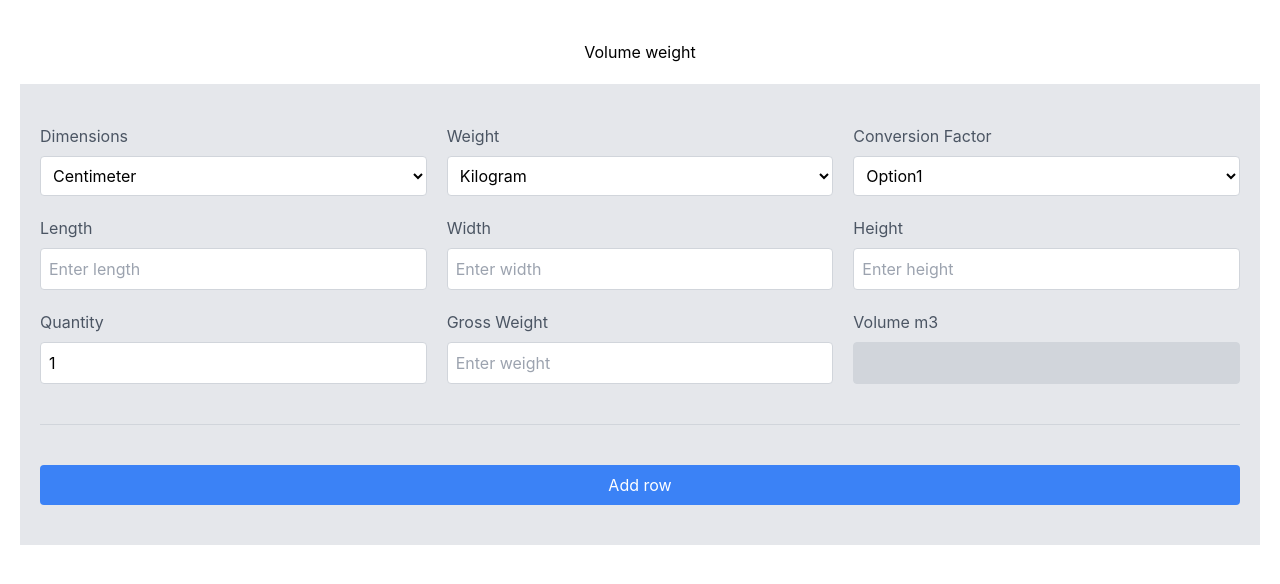
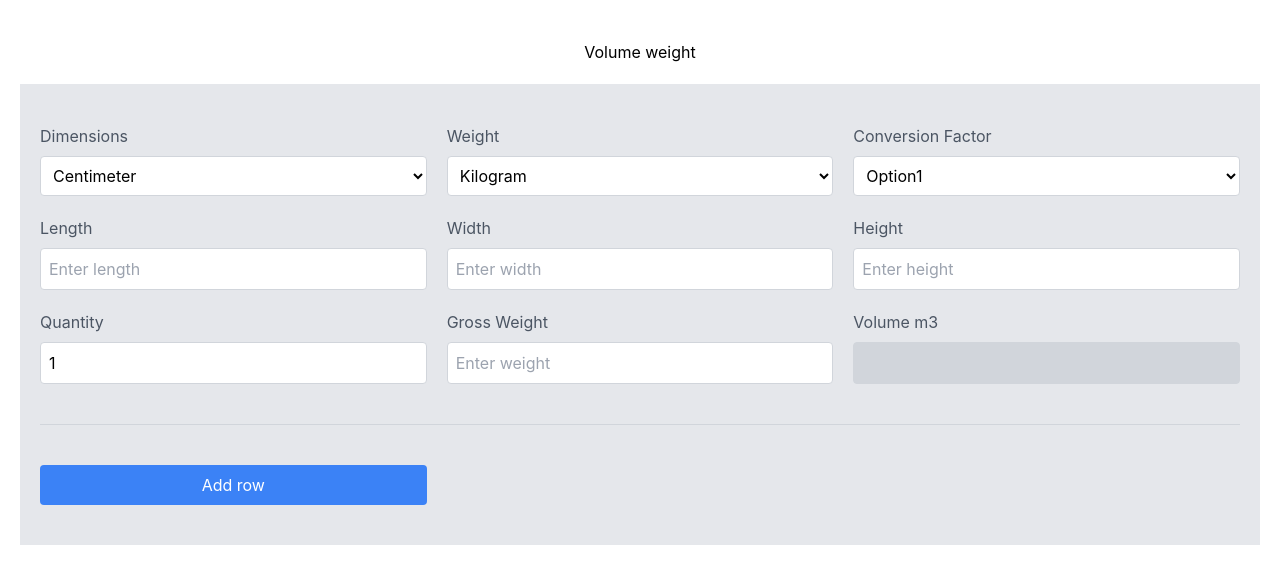
Before and after one commit to martinMr79/flyfrakt, a React (Create React App) app: page / in a window 1280 px wide. Shown: the top 584 px of the page. Built offline with nearby package versions, Linux system fonts and the light colour scheme.

Commit message:
button size on lg-screens

```diff
--- a/src/pages/calculator/index.jsx
+++ b/src/pages/calculator/index.jsx
@@ -179,7 +179,7 @@ const handleQuantityChange = (e) => {
             <hr className="col-span-3 my-5 border-t border-gray-300" />
 
 
-        <button className="col-span-3 py-2 px-4 bg-blue-500 text-white rounded hover:bg-blue-600 focus:outline-none focus:ring-2 focus:ring-blue-500 focus:ring-opacity-50">
+        <button className="col-span-3 lg:col-span-1 py-2 px-4 bg-blue-500 text-white rounded hover:bg-blue-600 focus:outline-none focus:ring-2 focus:ring-blue-500 focus:ring-opacity-50">
           Add row
         </button>
 
```
